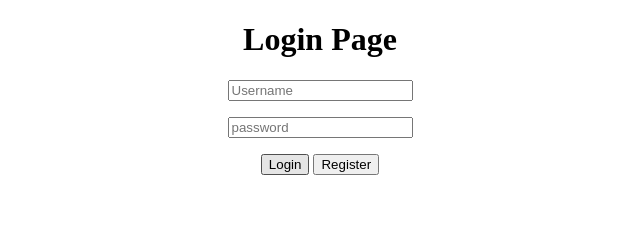
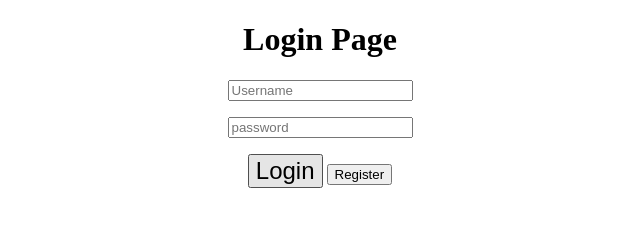
Before and after one commit to IversonGod/ITPC_3_Prelim_Examination, a plain HTML site: page index.html in a window 1280 px wide. In both pictures the pointer is over the button "Login". Shown: the whole page, without its empty margins (320-960 px from the left). Drawn offline with Linux system fonts and the light colour scheme.

Commit message:
added css style

```diff
--- a/index.html
+++ b/index.html
@@ -4,6 +4,16 @@
         <title> Home</title>
     </head>
     <body>
+
+
+        <style>
+            #btnLogin:hover{
+                font-size: large;
+                cursor: pointer;
+                font-size: x-large;
+
+            }
+        </style>
 
         <h1 style="text-align: center;">
             Login Page
@@ -17,7 +27,7 @@
             </div>
             <div>
 
-                <button style="color: blue,">Login</button>
+                <button style="color: blue,"  id="btnLogin" >Login</button>
                 <button style="color: green,">Register</button> </a>
 
             </div>
```
